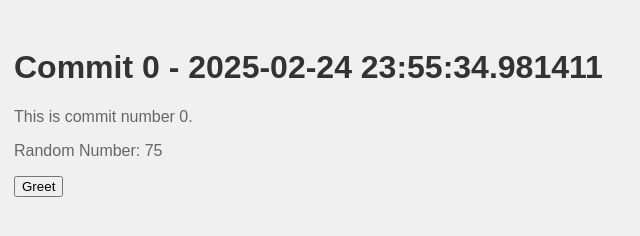
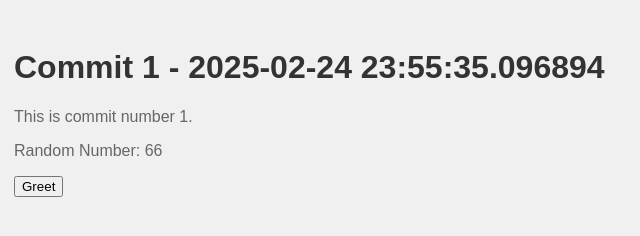
Before and after one commit to polishflits/autogen-repo-20250224235529, a plain HTML site: page index.html in a window 1280 px wide. Shown: the full height of the page, 14-654 px from the left. Drawn offline with Linux system fonts and the light colour scheme.

Commit message:
📝 Auto commit 1 with HTML, CSS, and JS

```diff
--- a/index.html
+++ b/index.html
@@ -2,13 +2,13 @@
     <!DOCTYPE html>
     <html>
     <head>
-        <title>Commit 0 - 2025-02-24 23:55:34.981411</title>
+        <title>Commit 1 - 2025-02-24 23:55:35.096894</title>
         <link rel="stylesheet" href="style.css">
     </head>
     <body>
-        <h1>Commit 0 - 2025-02-24 23:55:34.981411</h1>
-        <p>This is commit number 0.</p>
-        <p>Random Number: 75</p>
+        <h1>Commit 1 - 2025-02-24 23:55:35.096894</h1>
+        <p>This is commit number 1.</p>
+        <p>Random Number: 66</p>
         <button onclick="greet()">Greet</button>
         <script src="script.js"></script>
     </body>
--- a/script.js
+++ b/script.js
@@ -2,4 +2,4 @@
     function greet() {
         alert('Hello from commit ' + commitNumber + '!');
     }
-    var commitNumber = 0;
+    var commitNumber = 1;
```
